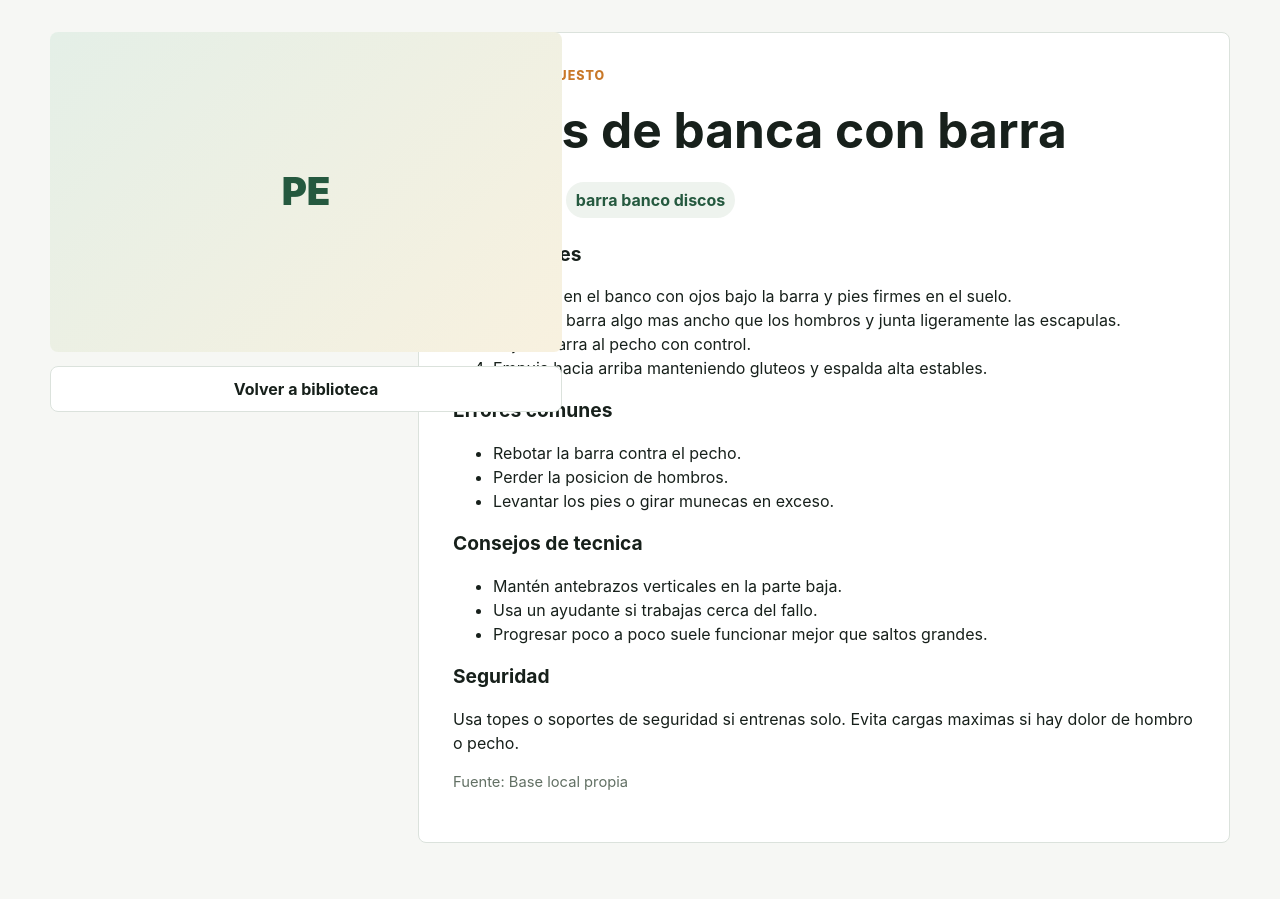
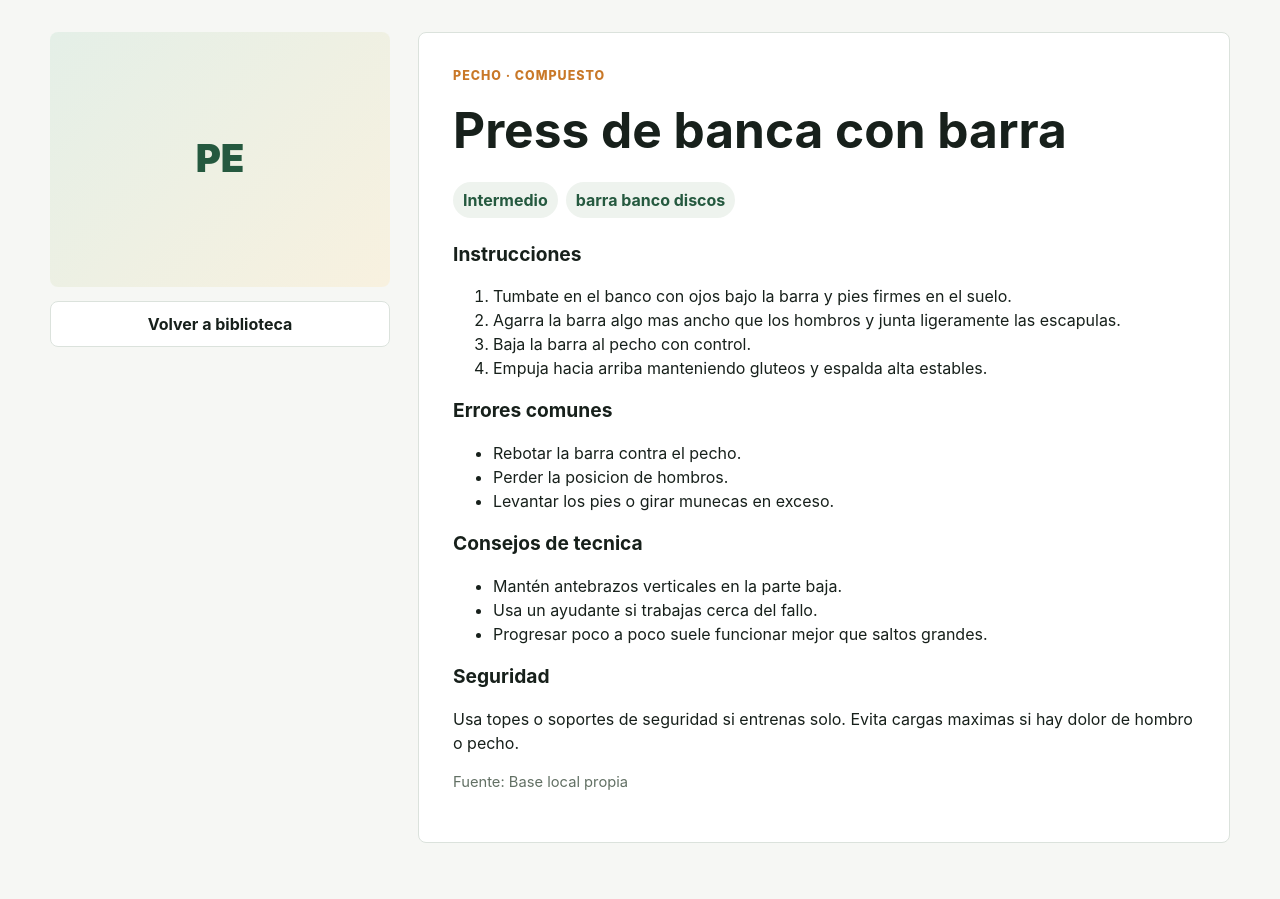
Before and after one commit to ricardoglezf87/ARCAGYM, a FastAPI app: page /exercises/1 in a window 1280 px wide. Shown: the part 68-967 px from the top of the page. Run offline with FastAPI, Linux system fonts and the light colour scheme.

Commit message:
Arreglo superposicion

```diff
--- a/app/static/css/styles.css
+++ b/app/static/css/styles.css
@@ -414,7 +414,8 @@ textarea:focus {
 }
 
 .exercise-placeholder.large {
-  min-height: 320px;
+  aspect-ratio: 4 / 3;
+  min-height: 0;
   border-radius: 8px;
 }
 
@@ -430,14 +431,19 @@ textarea:focus {
   gap: 14px;
   position: sticky;
   top: 88px;
+  min-width: 0;
 }
 
 .detail-media img {
+  width: 100%;
+  aspect-ratio: 4 / 3;
+  object-fit: cover;
   border-radius: 8px;
   border: 1px solid var(--line);
 }
 
 .detail-copy {
+  min-width: 0;
   background: var(--surface);
   border: 1px solid var(--line);
   border-radius: 8px;
```
